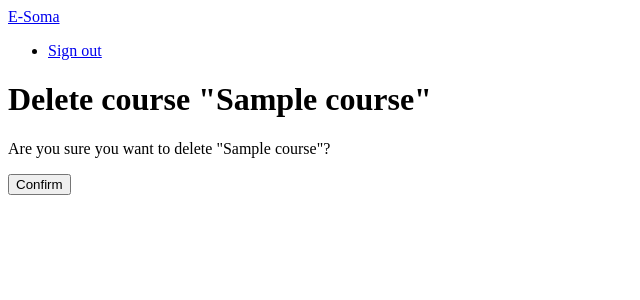
After one commit to antonnifo/E-Soma, a Django app: page /soma/1/delete/ in a window 1280 px wide. The commit adds this page. Shown: the top 300 px of the page, without its empty margins (0-640 px from the left). Run offline with Django 4.2, Linux system fonts and the light colour scheme; a user stored in the database is signed in; tables that the repository leaves empty hold one stand-in row (values such as "Sample post"); parts of the project's set-up code (start-up, migrations or seed data) failed here and were passed over.

Commit message:
add user confirmation to delete an object

```diff
--- /dev/null
+++ b/courses/templates/courses/manage/course/delete.html
@@ -0,0 +1,13 @@
+{% extends "base.html" %}
+{% block title %}Delete course{% endblock %}
+
+{% block content %}
+    <h1>Delete course "{{ object.title }}"</h1>
+    <div class="module">
+    <form action="" method="post">
+        {% csrf_token %}
+        <p>Are you sure you want to delete "{{ object }}"?</p>
+        <input type="submit" value="Confirm">
+    </form>
+    </div>
+{% endblock %}
```
Also changed, not shown: courses/templates/courses/manage/course/form.html (+5 -5 lines).
